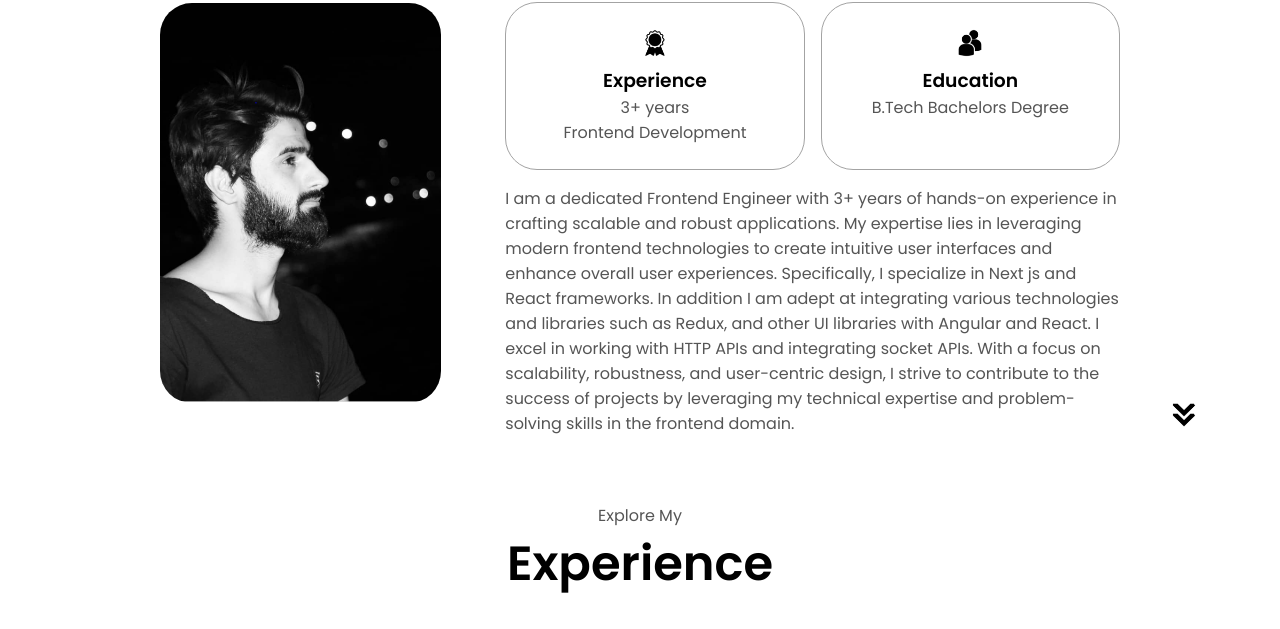
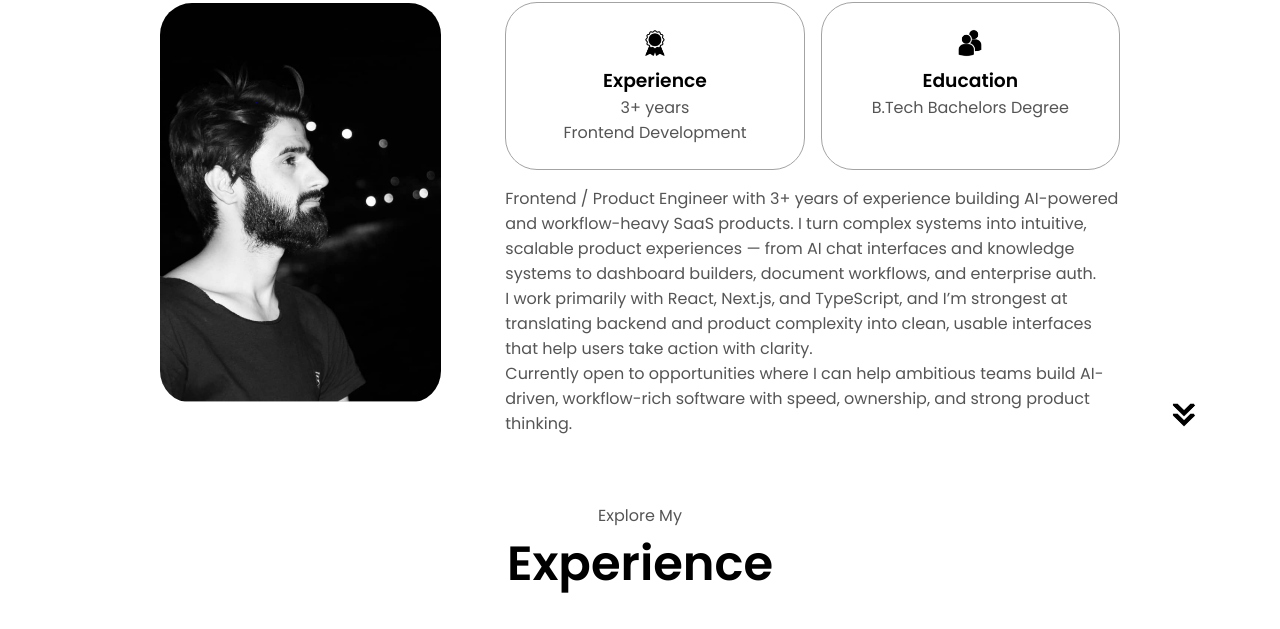
Before and after one commit to MAJID-ASHRAF/majid-portfolio, a plain HTML site: page index.html in a window 1280 px wide. Shown: the part 1065-1694 px from the top of the page. Drawn offline with Linux system fonts and the light colour scheme.

Commit message:
Update CV download link and enhance professional summary in index.html; add current resume PDF

```diff
--- a/index.html
+++ b/index.html
@@ -54,7 +54,7 @@
         <div class="btn-container">
           <button
             class="btn btn-color-2"
-            onclick="window.open('./assets/Resume.Majid_current.pdf')"
+            onclick="window.open('./assets/Majid_Ashraf_Resume_current.pdf')"
           >
             Download CV
           </button>
@@ -117,12 +117,23 @@
           </div>
           <div class="text-container">
             <p>
-              I am a dedicated Frontend Engineer with 3+ years of hands-on experience in crafting scalable and robust applications.
-               My expertise lies in leveraging modern frontend technologies to create intuitive user interfaces and enhance overall user experiences.
-                Specifically, I specialize in Next js and React frameworks. In addition  I am adept at integrating various technologies and libraries
-                such as Redux, and other UI libraries with Angular and React. I excel in working with HTTP APIs and integrating socket APIs.
-                With a focus on scalability, robustness, and user-centric design, I strive to contribute to the success of projects by leveraging my technical
-                expertise and problem-solving skills in the frontend domain.
+              Frontend / Product Engineer with 3+ years of experience
+              building AI-powered and workflow-heavy SaaS products. I
+              turn complex systems into intuitive, scalable product
+              experiences — from AI chat interfaces and knowledge
+              systems to dashboard builders, document workflows, and
+              enterprise auth.
+            </p>
+            <p>
+              I work primarily with React, Next.js, and TypeScript, and
+              I’m strongest at translating backend and product complexity
+              into clean, usable interfaces that help users take action
+              with clarity.
+            </p>
+            <p>
+              Currently open to opportunities where I can help ambitious
+              teams build AI-driven, workflow-rich software with speed,
+              ownership, and strong product thinking.
             </p>
           </div>
         </div>
```
Also changed, not shown: 1 other file.
